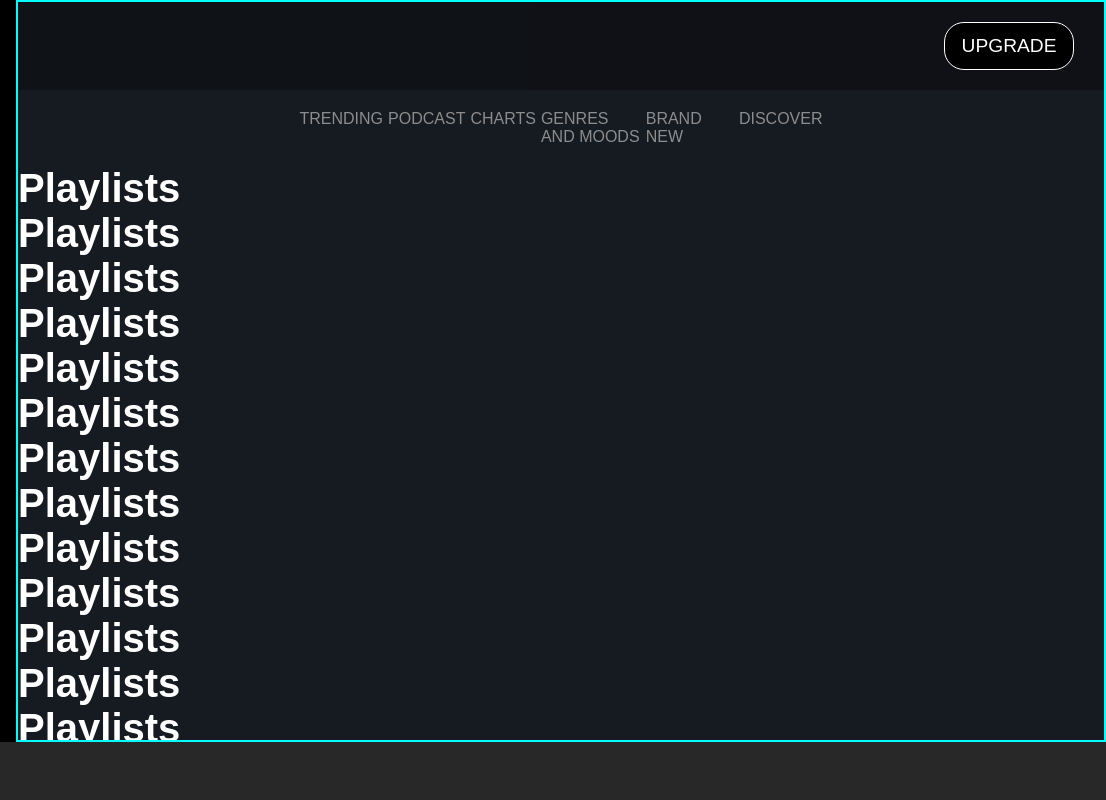
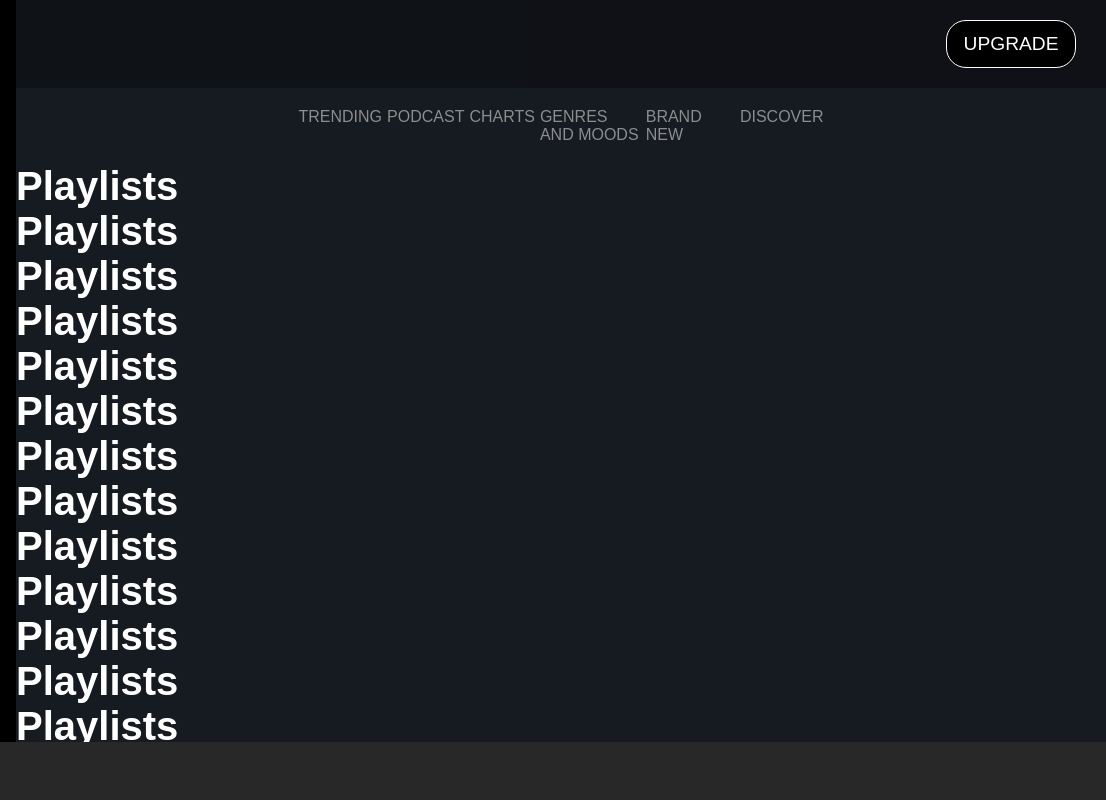
Before and after one commit to Tijanif/boolean-uk-html-spotify, a website: page index.html in a window 1280 px wide. Shown: the full height of the page, 174-1280 px from the left. Drawn offline with Linux system fonts and the light colour scheme.

Commit message:
boder removed

```diff
--- a/styles/style.css
+++ b/styles/style.css
@@ -183,7 +183,7 @@ a:active {
 .Main {
   grid-area: Main;
   background-color: var(--main);
-  border: 2px solid #00ffff;
+
   overflow: scroll;
 }
 
```
